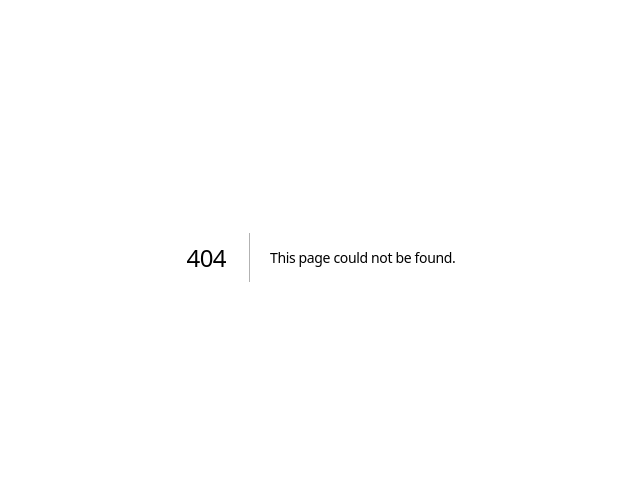
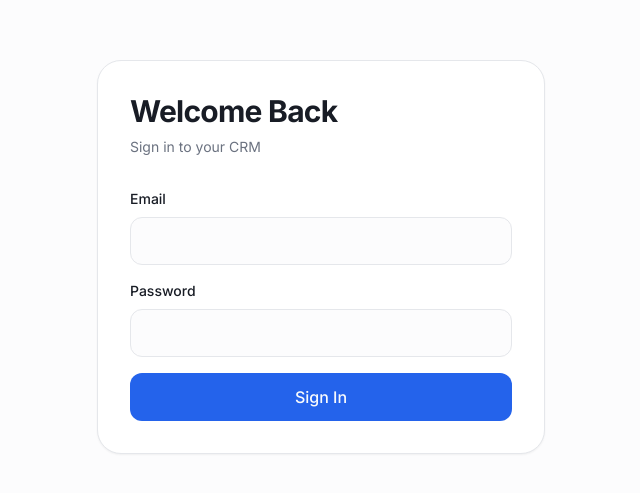
Before and after one commit to RIZVAN321-DIL/SaaS-PROJECT, a Next.js app in the folder frontend/: page /login in a window 1280 px wide. Before the commit this address had no page. Shown: the part 143-636 px from the top of the page, without its empty margins (319-959 px from the left). Built offline with nearby package versions, Linux system fonts and the light colour scheme; no server answers.

Commit message:
Create page.tsx

```diff
--- /dev/null
+++ b/frontend/src/app/login/page.tsx
@@ -0,0 +1,190 @@
+'use client';
+
+import { useState } from 'react';
+import { useRouter } from 'next/navigation';
+
+import { authApi } from '@/lib/api';
+import { saveLogin } from '@/lib/auth';
+
+export default function LoginPage() {
+  const router = useRouter();
+
+  const [email, setEmail] =
+    useState('');
+
+  const [password, setPassword] =
+    useState('');
+
+  const [loading, setLoading] =
+    useState(false);
+
+  const [error, setError] =
+    useState('');
+
+  async function handleSubmit(
+    e: React.FormEvent,
+  ) {
+    e.preventDefault();
+
+    setError('');
+    setLoading(true);
+
+    try {
+      const response =
+        await authApi.login({
+          email,
+          password,
+        });
+
+      saveLogin(
+        response as {
+          access_token: string;
+          refresh_token: string;
+        },
+      );
+
+      router.push(
+        '/dashboard',
+      );
+    } catch (err) {
+      setError(
+        err instanceof Error
+          ? err.message
+          : 'Login failed',
+      );
+    } finally {
+      setLoading(false);
+    }
+  }
+
+  return (
+    <main
+      className="
+        flex
+        min-h-screen
+        items-center
+        justify-center
+        bg-background
+        p-6
+      "
+    >
+      <div
+        className="
+          w-full
+          max-w-md
+          rounded-3xl
+          border
+          border-border
+          bg-card
+          p-8
+          shadow-sm
+        "
+      >
+        <div className="mb-8">
+          <h1 className="text-3xl font-bold">
+            Welcome Back
+          </h1>
+
+          <p className="mt-2 text-sm text-muted-foreground">
+            Sign in to your CRM
+          </p>
+        </div>
+
+        <form
+          onSubmit={
+            handleSubmit
+          }
+          className="space-y-4"
+        >
+          <div>
+            <label className="mb-2 block text-sm font-medium">
+              Email
+            </label>
+
+            <input
+              type="email"
+              value={email}
+              onChange={(e) =>
+                setEmail(
+                  e.target.value,
+                )
+              }
+              required
+              className="
+                h-12
+                w-full
+                rounded-xl
+                border
+                border-border
+                bg-background
+                px-4
+                outline-none
+              "
+            />
+          </div>
+
+          <div>
+            <label className="mb-2 block text-sm font-medium">
+              Password
+            </label>
+
+            <input
+              type="password"
+              value={password}
+              onChange={(e) =>
+                setPassword(
+                  e.target.value,
+                )
+              }
+              required
+              className="
+                h-12
+                w-full
+                rounded-xl
+                border
+                border-border
+                bg-background
+                px-4
+                outline-none
+              "
+            />
+          </div>
+
+          {error && (
+            <div
+              className="
+                rounded-xl
+                border
+                border-red-500/20
+                p-3
+                text-sm
+              "
+            >
+              {error}
+            </div>
+          )}
+
+          <button
+            type="submit"
+            disabled={loading}
+            className="
+              h-12
+              w-full
+              rounded-xl
+              bg-primary
+              font-medium
+              text-primary-foreground
+              transition
+              hover:opacity-90
+              disabled:opacity-50
+            "
+          >
+            {loading
+              ? 'Signing in...'
+              : 'Sign In'}
+          </button>
+        </form>
+      </div>
+    </main>
+  );
+}
```
